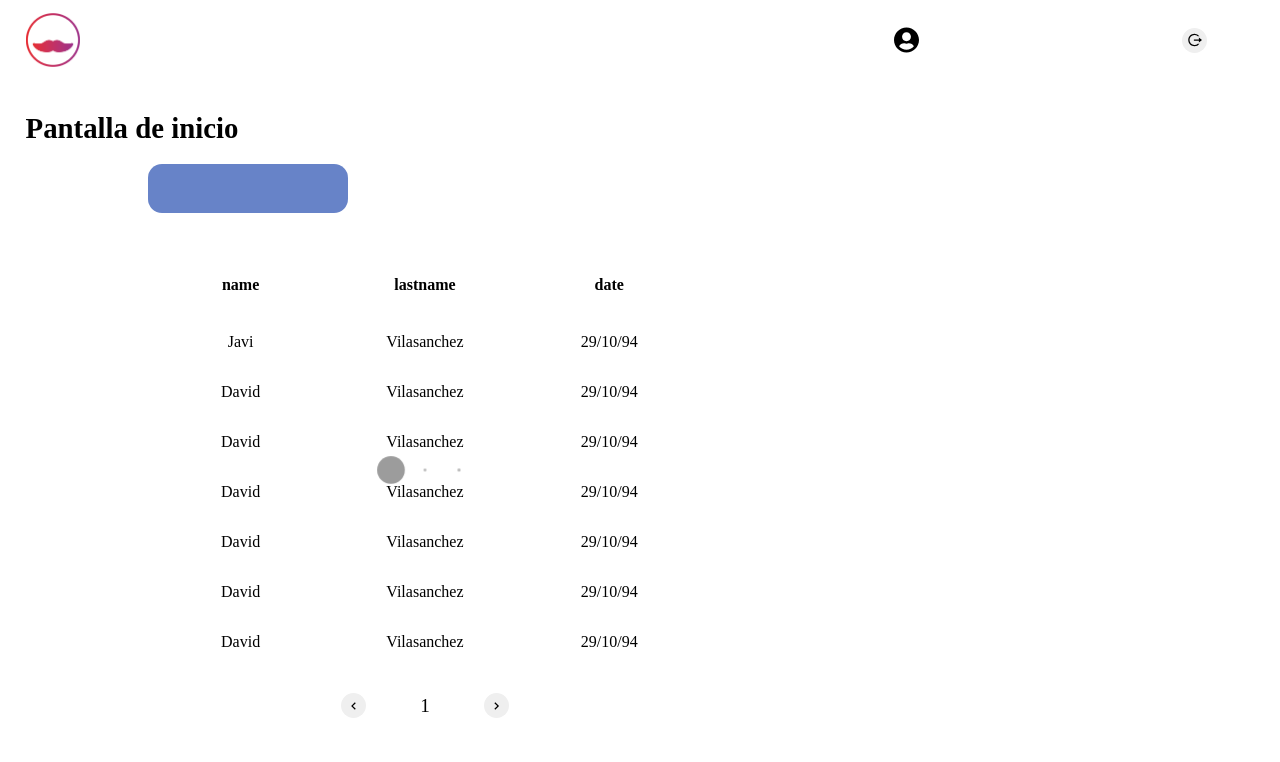
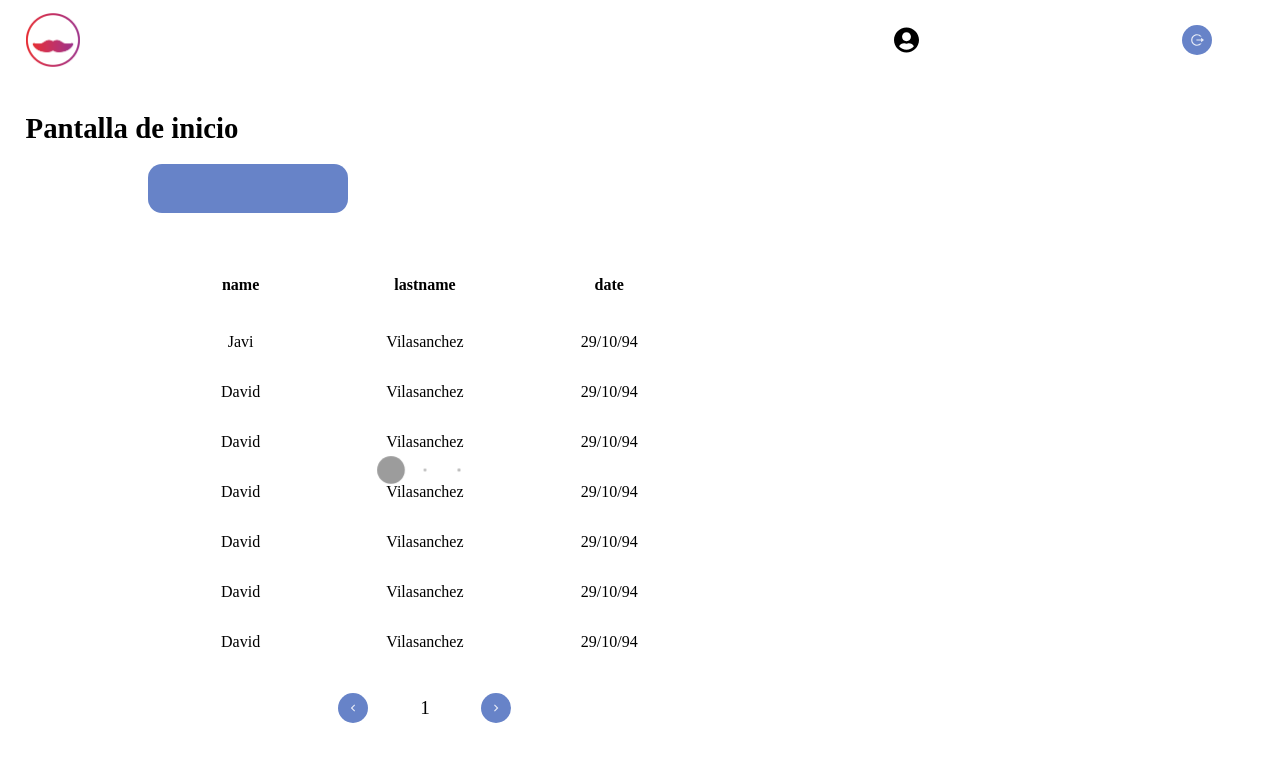
Before and after one commit to davilasanvilar/coolui, a React (Vite) app: page / in a window 1280 px wide. Shown: the top 762 px of the page. Built offline with nearby package versions, Linux system fonts and the light colour scheme.

Commit message:
CoolIconButton finished

```diff
--- a/src/components/atom/CoolIconButon.tsx
+++ b/src/components/atom/CoolIconButon.tsx
@@ -1,76 +1,93 @@
-import React, { MouseEventHandler } from 'react';
+import { MouseEventHandler } from 'react';
 import styled from 'styled-components';
 import { IconTypeEnum, SizeEnum } from '../../types/types';
-import { device } from '../../StyledTheme';
 import { ButtonBase } from '../bases/ButtonBase';
 import { CoolIcon } from './CoolIcon';
+import { ButtonStyleEnum } from './CoolButton';
+import { ThemeColors } from '../../styled';
 
 
 interface SizeInfoProps {
     width: number //UNIT: px
-    height: number //UNIT: px
-    fontSize: string
 }
 
 interface CoolStyledIconButtonProps extends SizeInfoProps {
-    isDark: boolean
-    isActive: boolean
-    padding?: number
+    style: ButtonStyleEnum
+    disabled?: boolean
+    color?: keyof ThemeColors
 }
 
 const CoolStyledIconButton = styled(ButtonBase) <CoolStyledIconButtonProps>`
-    color: ${props => props.isDark ? props.theme.color.bgColor : props.theme.color.mainColor};
+    color: ${props => props.style === ButtonStyleEnum.FILLED ? props.theme.color.main.l6 : props.theme.color.main.n};
+    /* padding: ${props => `${props.width / 5}px`}; */
     border-radius: 50%;
-    @media ${device.desktopL} {
-        width: ${props => `${1.2 * props.width}px`};
-        height: ${props => `${1.2 * props.height}px`};
-    }
+
+    min-width: ${props => `${props.width}px`};
+    min-height: ${props => `${props.width}px`};
     width: ${props => `${props.width}px`};
-    height: ${props => `${props.height}px`};
-    border: none;
-    font-size: ${props => `${props.fontSize}`};
-    background-color: ${props => props.isActive ? props.isDark ? props.theme.color.mainColor : props.theme.color.bgColor : props.theme.color.inactive};
+    height: ${props => `${props.width}px`};
+    color: ${props => props.style === ButtonStyleEnum.FILLED ?
+        props.theme.color.main.l7 : props.theme.color[props.color ? props.color : 'main'].l2};
+    border: ${props => props.style === ButtonStyleEnum.OUTLINED ? `2px solid ${props.theme.color[props.color ? props.color : 'main'].l3}}` : '2px solid transparent'};
+    font-size: 4rem;
+    background-color: ${props => props.disabled ?
+        props.theme.color[props.color ? props.color : 'main'].l5
+        :
+        (
+            props.style === ButtonStyleEnum.FILLED ?
+                props.theme.color[props.color ? props.color : 'main'].l3 :
+                'transparent')};
+
     display: flex;
     justify-content: center;
     align-items: center;
     box-sizing: border-box;
-    border: 3px solid transparent;
-    padding: ${props => `${props.padding}px`};
+    transition: background .2s;
 
     &:hover {
-        color: ${props => props.isActive ? props.theme.color.highlightColor : undefined};
-        border-color: ${props => props.isActive ? props.theme.color.highlightColor : undefined};
+        transition: background .2s;
+        border-color: ${props => props.disabled ? undefined : (props.style === ButtonStyleEnum.OUTLINED ? props.theme.color[props.color ? props.color : 'main'].d1 : undefined)} !important ;
+        color: ${props => props.disabled ? undefined : (props.style === ButtonStyleEnum.OUTLINED ? props.theme.color[props.color ? props.color : 'main'].d1 : undefined)} !important;
+        background: ${props => props.disabled ?
+        undefined
+        :
+        (
+            props.style === ButtonStyleEnum.FILLED ?
+                props.theme.color[props.color ? props.color : 'main'].d1
+                :
+                undefined)};
     }
-    &:hover svg {
-        color: ${props => props.isActive ? props.theme.color.highlightColor : undefined};
+    &:enabled:active {
+        outline:none;
+        transform: scale(0.9)
     }
     `;
 
 
-export function CoolIconButton({ clickFun, className, type, size, isDark = false, isActive = true }: {
-    clickFun?: MouseEventHandler<HTMLButtonElement>, className?: string, type: IconTypeEnum, size?: SizeEnum, isDark?: boolean, isActive?: boolean
+export function CoolIconButton({ onClick, className, type, size, disabled, style = ButtonStyleEnum.FILLED, color }: {
+    onClick?: MouseEventHandler<HTMLButtonElement>, className?: string, type: IconTypeEnum, size?: SizeEnum, disabled?: boolean, style?: ButtonStyleEnum, color?: keyof ThemeColors
 }) {
 
     const getSize = (): SizeInfoProps => {
         switch (size) {
             case SizeEnum.L:
-                return { width: 70, height: 70, fontSize: '5rem' }
+                return { width: 80 }
             case SizeEnum.M:
-                return { width: 60, height: 60, fontSize: '5rem' }
+                return { width: 60 }
             case SizeEnum.S:
-                return { width: 50, height: 50, fontSize: '5rem' }
+                return { width: 40 }
             case SizeEnum.XS:
-                return { width: 25, height: 25, fontSize: '5rem' }
+                return { width: 30 }
             default:
-                return { width: 60, height: 60, fontSize: '5rem' }
+                return { width: 60 }
         }
     }
 
     const sizeInfo = getSize()
 
     return (
-        <CoolStyledIconButton padding={size === SizeEnum.XS ? 2 : undefined} height={sizeInfo.height} width={sizeInfo.width} fontSize={sizeInfo.fontSize} isDark={isDark} isActive={isActive} clickFun={isActive ? clickFun : undefined}>
-            <CoolIcon type={type}/>
+        <CoolStyledIconButton className={className} width={sizeInfo.width} style={style} disabled={disabled} color={color} onClick={disabled ? undefined : onClick}>
+            <CoolIcon type={type} />
         </CoolStyledIconButton>
     )
 }
```
